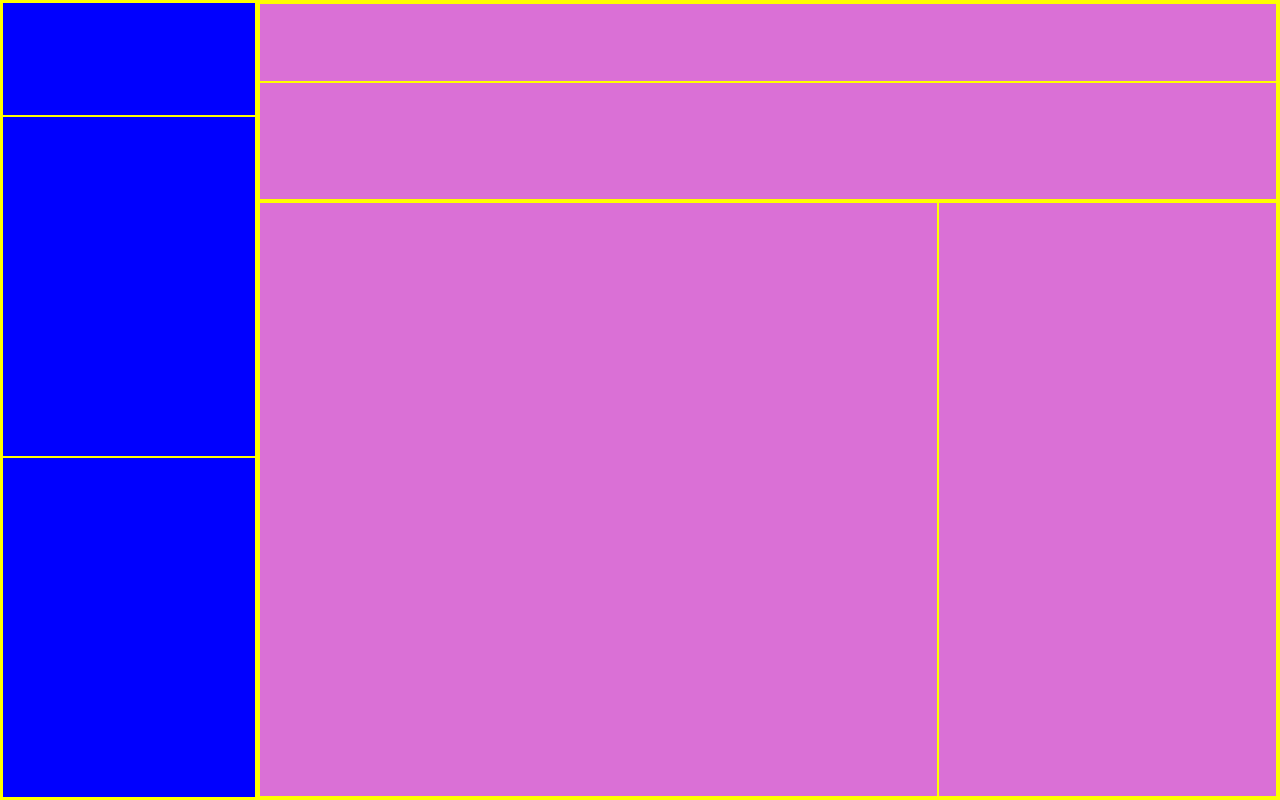
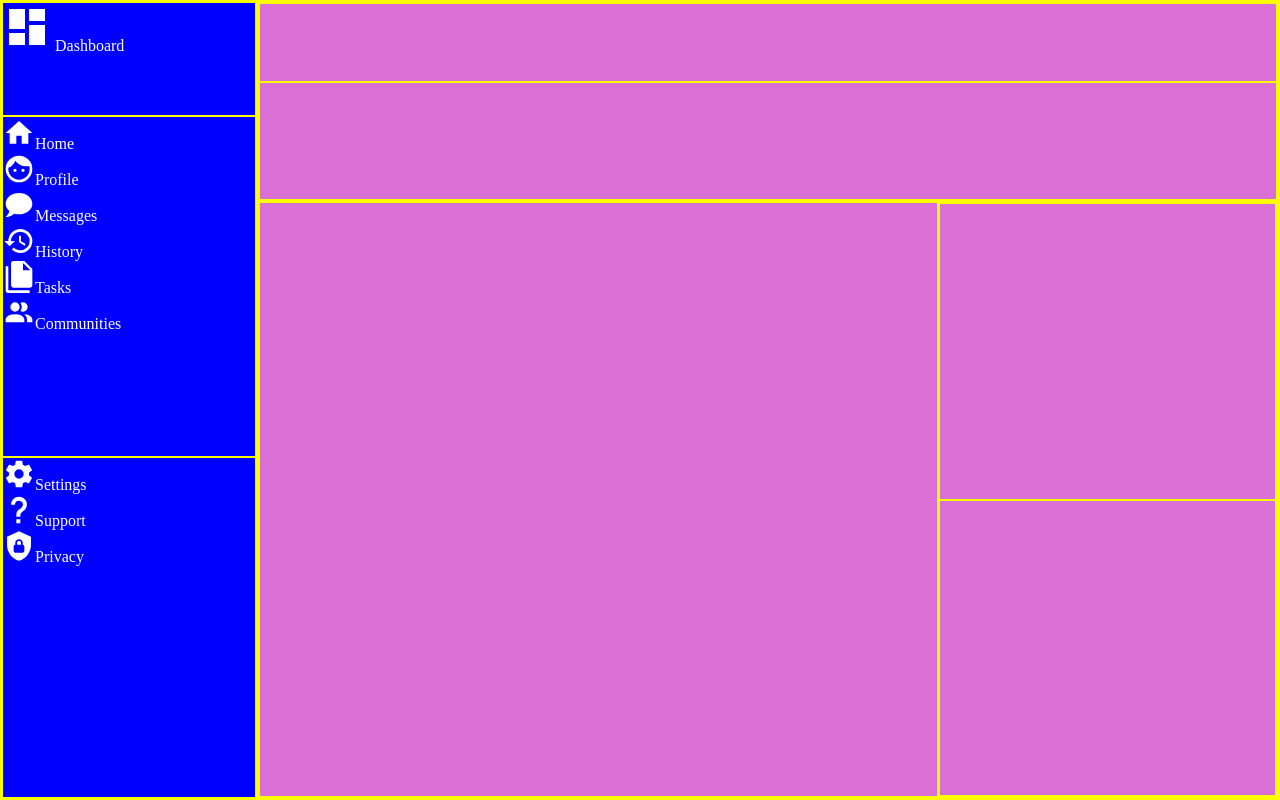
Before and after one commit to aleksmarsha/admin-tools, a plain HTML site: page index.html in a window 1280 px wide. Drawn offline with Linux system fonts and the light colour scheme.

Commit message:
Add design to sidebar and icons

```diff
--- a/index.html
+++ b/index.html
@@ -11,22 +11,24 @@
 	<div class="container">
 		<div class="sidebar">
 			<div class="sideheader">
+				<img src="./img/view-dashboard.svg" alt="Dashboard">
+				Dashboard
 			</div>
 			<div class="oneitems">
 				<ul>
-					<li></li>
-					<li></li>
-					<li></li>
-					<li></li>
-					<li></li>
-					<li></li>
+					<li><img src="./img/home.svg" alt="Home">Home</li>
+					<li><img src="./img/face-man.svg" alt="Profile">Profile</li>
+					<li><img src="./img/chat.svg" alt="Messages">Messages</li>
+					<li><img src="./img/history.svg" alt="History">History</li>
+					<li><img src="./img/file-multiple.svg" alt="Tasks">Tasks</li>
+					<li><img src="./img/account-multiple.svg" alt="Communities">Communities</li>
 				</ul>
 			</div>
 			<div class="twoitems">
 				<ul>
-					<li></li>
-					<li></li>
-					<li></li>
+					<li><img src="./img/cog.svg" alt="Settings">Settings</li>
+					<li><img src="./img/help.svg" alt="Support">Support</li>
+					<li><img src="./img/shield-lock.svg" alt="Privacy">Privacy</li>
 				</ul>
 			</div>
 		</div>
@@ -40,7 +42,9 @@
 			<div class="info">
 				<div class="projects">
 				</div>
-				<div class="trends">
+				<div class="minisidebar">
+					<div class="announce"></div>
+					<div class="trends"></div>
 				</div>
 			</div>
 		</div>
--- a/styles.css
+++ b/styles.css
@@ -1,6 +1,10 @@
 * {
 	margin: 0;
 	box-sizing: border-box;
+}
+
+ul {
+	padding: 0;
 }
 
 div {
@@ -21,6 +25,7 @@ li {
 	display: grid;
 	grid-template-rows: 1fr 3fr 3fr;
 	grid-area: 1 / 1 / span 3 / span 1;
+	color: white;
 	background-color: blue;
 }
 
@@ -40,3 +45,18 @@ li {
 	display: grid;
 	grid-template-columns: 2fr 1fr;
 }
+
+.minisidebar {
+	display: grid;
+	grid-template-rows: repeat(2, 1fr);
+}
+
+.sideheader img {
+	height: 3rem;
+	width: auto;
+}
+
+li img {
+	height: 2rem;
+	width: auto;
+}
```
Also changed, not shown: img/account-multiple.svg (added), img/chat.svg (added), img/cog.svg (added), img/face-man.svg (added), img/file-multiple.svg (added), img/help.svg (added), img/history.svg (added), img/home.svg (added), img/shield-lock.svg (added), img/view-dashboard.svg (added).
